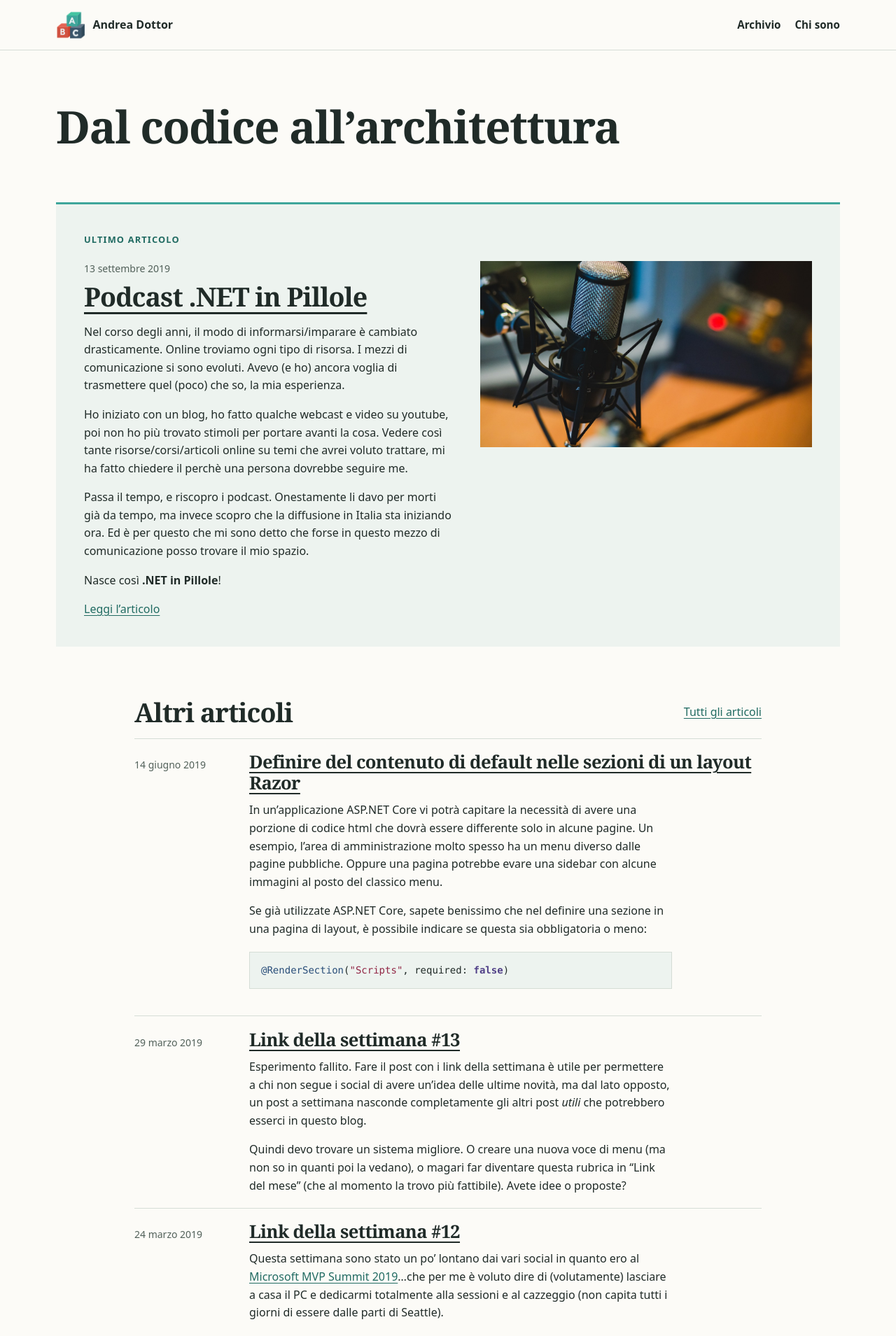
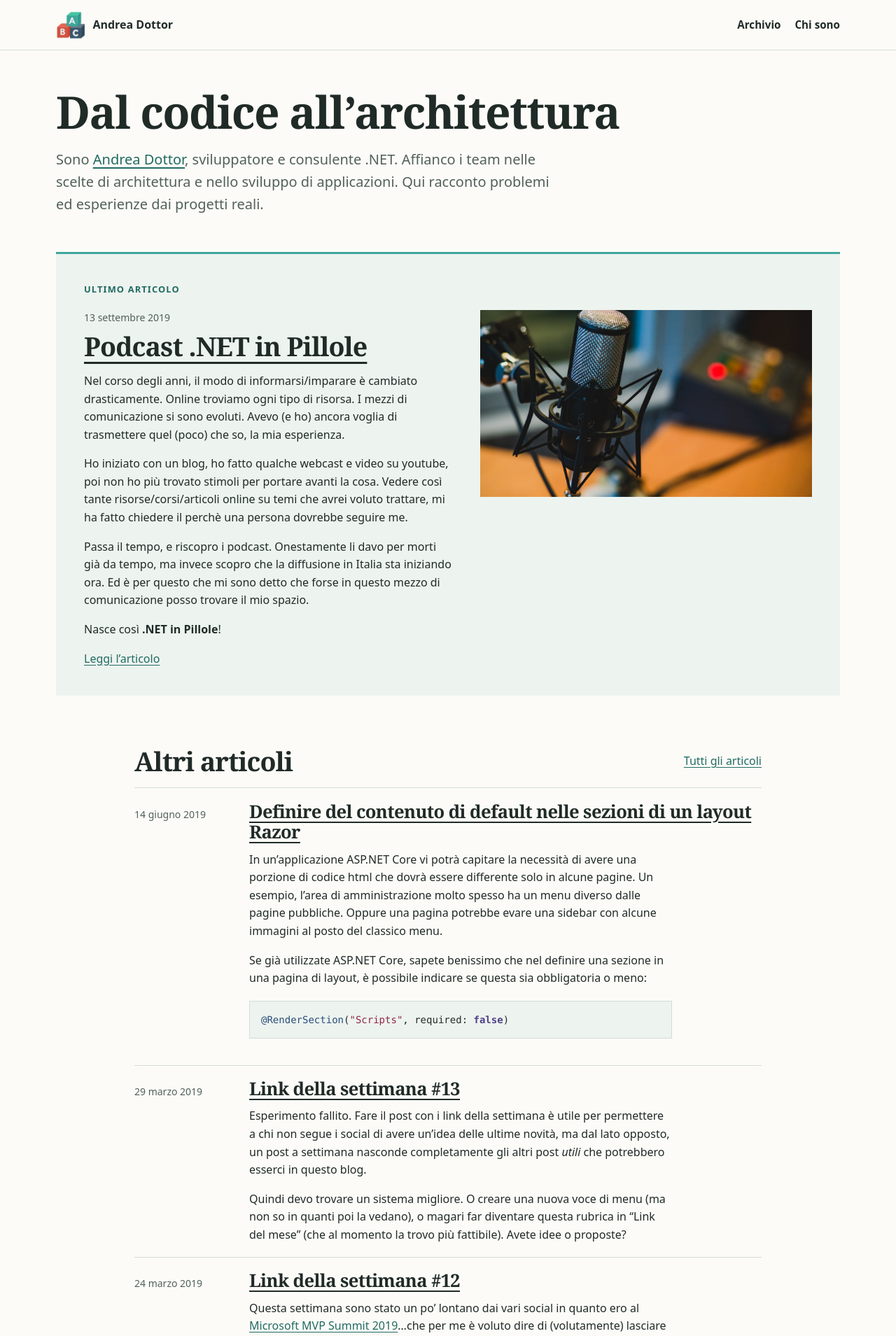
Before and after one commit to andreadottor/abc.dottor.net, a Jekyll site: the page built from index.html, in a window 1280 px wide. Shown: the top 1909 px of the page at 70% size. Built offline with Jekyll 4.4.1, drawn with Linux system fonts in a browser that asks for light colours; the list of posts is cut into pages by our own code.

Commit message:
Rifinisce homepage, copertine e tabelle

```diff
--- /dev/null
+++ b/_includes/cover-image.html
@@ -0,0 +1,2 @@
+{%- assign dimensions = site.data.cover_dimensions[include.path] -%}
+<img{% if include.class %} class="{{ include.class }}"{% endif %} src="{{ include.path | relative_url | escape }}"{% if dimensions %} width="{{ dimensions[0] }}" height="{{ dimensions[1] }}"{% endif %} alt="{{ include.alt | escape }}">
--- a/_layouts/home.html
+++ b/_layouts/home.html
@@ -1,9 +1,10 @@
 ---
 layout: default
 ---
-<h1 class="home-title">Dal codice all’architettura</h1>
-
-{{ content }}
+<header class="home-heading">
+  <h1 class="home-title">{{ page.title | escape }}</h1>
+  {{ content }}
+</header>
 
 {% assign latest = site.posts.first %}
 {% if latest %}
@@ -16,7 +17,7 @@ layout: default
       <h2 id="latest-title"><a href="{{ latest.url | relative_url }}">{{ latest.title | escape }}</a></h2>
     </header>
     {% if cover != empty %}
-      <img class="latest-image" src="{{ cover | relative_url | escape }}" alt="">
+      {% include cover-image.html path=cover class="latest-image" %}
     {% endif %}
     <div class="latest-summary">
       {% if site.show_excerpts %}
--- a/_layouts/post.html
+++ b/_layouts/post.html
@@ -19,7 +19,7 @@ layout: default
   {% assign cover = page.header_image | strip %}
   {% if cover != empty %}
     <figure class="article-cover">
-      <img src="{{ cover | relative_url | escape }}" alt="">
+      {% include cover-image.html path=cover alt=page.header_image_alt %}
       {% if page.header_image_credits %}
         <figcaption>{{ page.header_image_credits }}</figcaption>
       {% endif %}
--- a/assets/css/style.scss
+++ b/assets/css/style.scss
@@ -142,10 +142,9 @@ iframe { max-width: 100%; }
   text-decoration-thickness: 2px;
 }
 
-.home-title {
-  padding-block: var(--section-space);
-  text-wrap: balance;
-}
+.home-heading { padding-block: clamp(1.75rem, 4vw, 3.25rem); }
+.home-title { text-wrap: balance; }
+.home-heading .intro-lead { max-width: 62ch; }
 
 .intro-lead {
   max-width: 42ch;
@@ -185,6 +184,9 @@ iframe { max-width: 100%; }
 .latest-image, .article-cover img {
   display: block;
   width: 100%;
+}
+
+.latest-image, .article-cover img:not([width][height]) {
   aspect-ratio: 16 / 9;
   object-fit: cover;
 }
@@ -269,6 +271,7 @@ blockquote {
 blockquote > :last-child { margin-bottom: 0; }
 
 .prose table, .excerpt table {
+  overflow-wrap: break-word;
   display: block;
   max-width: 100%;
   overflow-x: auto;
--- a/index.html
+++ b/index.html
@@ -1,9 +1,5 @@
 ---
-#
-# By default, content added below the "---" mark will appear in the home page
-# between the top bar and the list of recent posts.
-# To change the home page layout, edit the _layouts/home.html file.
-# See: https://jekyllrb.com/docs/themes/#overriding-theme-defaults
-#
 layout: home
+title: Dal codice all’architettura
 ---
+<p class="intro-lead">Sono <a href="{{ '/about/' | relative_url }}">Andrea Dottor</a>, sviluppatore e consulente .NET. Affianco i team nelle scelte di architettura e nello sviluppo di applicazioni. Qui racconto problemi ed esperienze dai progetti reali.</p>
```
Also changed, not shown: _data/cover_dimensions.yml (added, +12 -0 lines).
